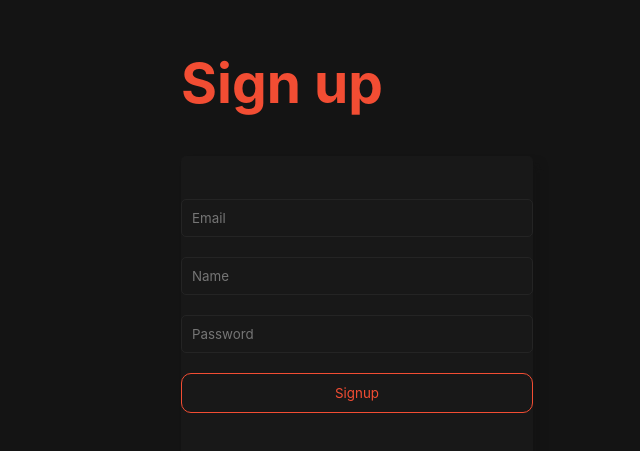
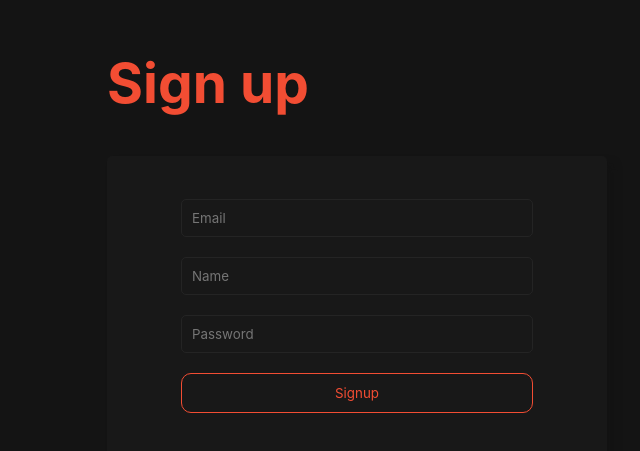
Before and after one commit to asadrajput2/auth-frontend, a Next.js app: page /auth/signup in a window 1280 px wide. Shown: the part 167-618 px from the top of the page, without its empty margins (283-923 px from the left). Built offline with nearby package versions, Linux system fonts and the light colour scheme; no server answers.

Commit message:
🎨 - resolved UI bug for card

```diff
--- a/styles.css
+++ b/styles.css
@@ -37,7 +37,7 @@ body {
 }
 
 .header {
-  width: max-content;
+  width: auto;
   font-size: 55px;
   font-weight: bolder;
   margin-bottom: 40px;
@@ -69,7 +69,7 @@ textarea {
 
 .card {
   height: 300px;
-  width: auto;
+  width: var(--card-width);
   border-radius: 5px;
   /* border: 1px solid #242424; */
   box-shadow: 7px 7px 7px #131313;
```
